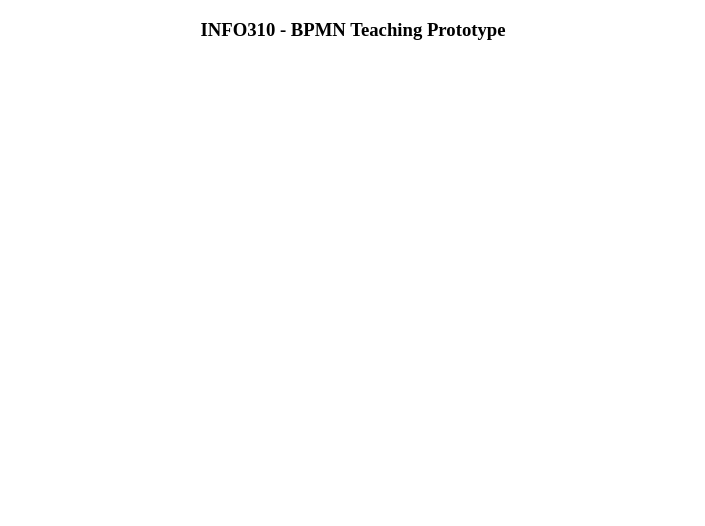
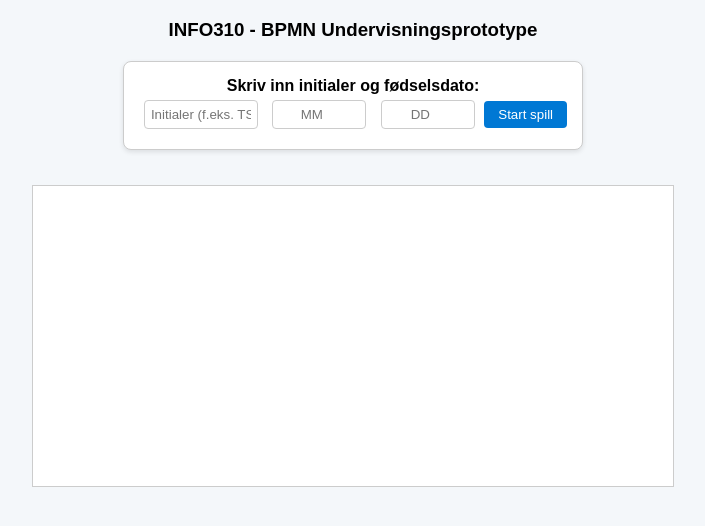
Before and after one commit to GSAmundsen/gsamundsen.github.io, a plain HTML site: page index.html in a window 1280 px wide. Shown: the whole page, without its empty margins (287-992 px from the left). Drawn offline with Linux system fonts and the light colour scheme.

Commit message:
Update index.html

```diff
--- a/index.html
+++ b/index.html
@@ -1,25 +1,122 @@
 <!DOCTYPE html>
-<html lang="en">
+<html lang="no">
 <head>
   <meta charset="UTF-8">
   <title>INFO310 Gruppeoppgave</title>
   <meta name="viewport" content="width=device-width, initial-scale=1.0">
   <link rel="stylesheet" href="css/style.css">
+  <style>
+    body {
+      font-family: Arial, sans-serif;
+      background-color: #f4f7fa;
+      text-align: center;
+      margin: 0;
+      padding: 0;
+    }
+
+    #playerSection {
+      margin: 20px auto;
+      padding: 15px;
+      background-color: #ffffff;
+      border: 1px solid #ccc;
+      border-radius: 8px;
+      width: fit-content;
+      box-shadow: 0 2px 5px rgba(0,0,0,0.1);
+    }
+
+    input {
+      margin: 5px;
+      padding: 6px;
+      border-radius: 4px;
+      border: 1px solid #ccc;
+      text-align: center;
+    }
+
+    button {
+      padding: 6px 14px;
+      border: none;
+      border-radius: 4px;
+      background-color: #0078d4;
+      color: white;
+      cursor: pointer;
+      transition: background-color 0.2s;
+    }
+
+    button:hover {
+      background-color: #005ea2;
+    }
+
+    #playerInfo {
+      margin: 10px;
+      font-weight: bold;
+    }
+
+    canvas {
+      border: 1px solid #ccc;
+      margin-top: 15px;
+    }
+  </style>
 </head>
 
-<body onload="updateView()">
-    <h3 style="text-align: center;">INFO310 - BPMN Teaching Prototype</h3>
-    <div id="app">
+<body>
+  <h3>INFO310 - BPMN Undervisningsprototype</h3>
 
-        <div id="BoxContainer">
-
-        </div>
+  <!-- Spilleren skriver inn ID -->
+  <div id="playerSection">
+    <label><b>Skriv inn initialer og fødselsdato:</b></label><br>
+    <input type="text" id="initials" placeholder="Initialer (f.eks. TS)" maxlength="3" style="width:100px;">
+    <input type="number" id="birthMonth" placeholder="MM" min="1" max="12" style="width:80px;">
+    <input type="number" id="birthDay" placeholder="DD" min="1" max="31" style="width:80px;">
+    <button onclick="startGame()">Start spill</button>
   </div>
 
+  <!-- Viser ID etter at spillet starter -->
+  <div id="playerInfo" style="display:none;"></div>
 
-</body>
+  <div id="app">
+    <div id="BoxContainer"></div>
+    <canvas id="BPMNcanvas"></canvas>
+  </div>
+
+  <!-- Koble til skriptfiler -->
   <script src="js/model.js"></script>
   <script src="js/view.js"></script>
   <script src="js/controller.js"></script>
   <script src="js/drawFunctions.js"></script>
+
+  <!-- Opprett spiller og start spill -->
+  <script>
+    function startGame() {
+      const initials = document.getElementById("initials").value.trim().toUpperCase();
+      const month = document.getElementById("birthMonth").value.trim();
+      const day = document.getElementById("birthDay").value.trim();
+
+      // Enkle sjekker
+      if (!initials || !month || !day) {
+        alert("Fyll inn alle felt (initialer, måned og dag).");
+        return;
+      }
+
+      // Formater til to siffer
+      const formattedMonth = month.padStart(2, "0");
+      const formattedDay = day.padStart(2, "0");
+
+      // Lag spiller-ID, f.eks. TS2607
+      player.id = `${initials}${formattedDay}${formattedMonth}`;
+      console.log("Spiller-ID:", player.id);
+
+      // Lagre ID i nettleseren
+      localStorage.setItem("lastPlayerID", player.id);
+
+      // Skjul input og vis bekreftelse
+      document.getElementById("playerSection").style.display = "none";
+      document.getElementById("playerInfo").style.display = "block";
+      document.getElementById("playerInfo").innerText = `Spiller-ID: ${player.id}`;
+
+      // Start quiz og spill
+      loadQuizResult();
+      initCanvas();
+    }
+  </script>
+</body>
 </html>
```
Lines whose indentation alone changed are shown as unchanged.
